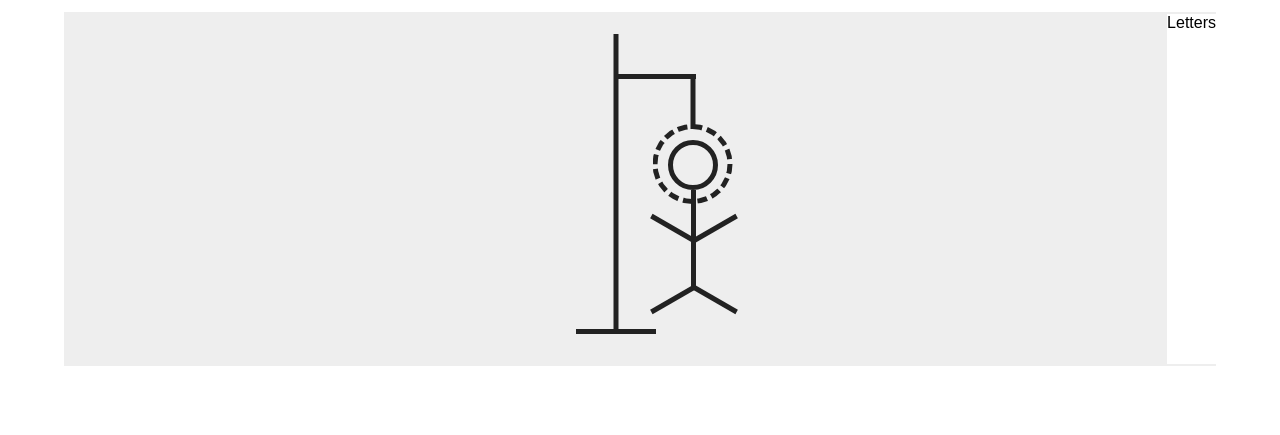
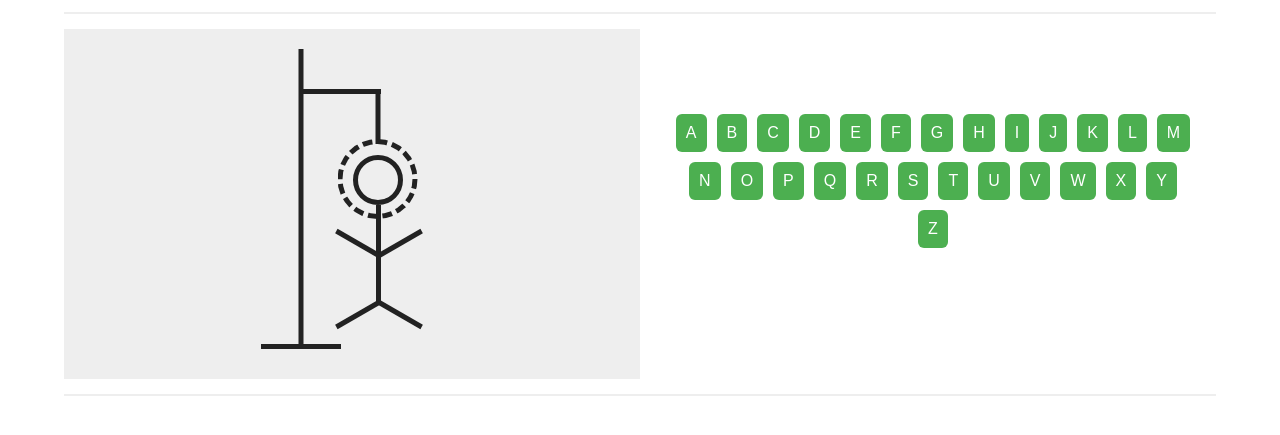
Before and after one commit to mohamedCleanCode/Hang-Man-Game, a plain HTML site: page index.html in a window 1280 px wide. Shown: the part 57-492 px from the top of the page. Drawn offline with Linux system fonts and the light colour scheme.

Commit message:
add some logic to js file

```diff
--- a/index.html
+++ b/index.html
@@ -33,12 +33,13 @@
                     </div>
                 </div>
             </div>
-            <div class="letters">letters</div>
+            <div class="letters"></div>
         </div>
         <hr>
         <div class="letters-guess"></div>
     </div>
 
+    <script src="main.js"></script>
 </body>
 
 </html>
--- a/main.css
+++ b/main.css
@@ -41,12 +41,14 @@ hr {
 }
 .content {
   display: flex;
+  flex-wrap: wrap;
 }
 .content .hangman-draw {
-  flex: 1;
+  width: 50%;
   background-color: #eee;
   height: 350px;
   padding: 20px;
+  margin: auto;
 }
 .hangman-draw .draw {
   width: 80px;
@@ -54,6 +56,7 @@ hr {
   margin: auto;
   border-bottom: var(--main-boder-width) solid var(--main-color);
   position: relative;
+  margin-left: 33%;
 }
 .draw .stand {
   position: absolute;
@@ -139,3 +142,19 @@ hr {
   top: 89%;
   transform: rotate(30deg);
 }
+.letters {
+  width: 50%;
+  height: 300px;
+  padding: 20px;
+  text-align: center;
+  margin-top: 80px;
+}
+.letters .letter {
+  display: inline-block;
+  background-color: #4caf50;
+  margin: 0 0 10px 10px;
+  padding: 10px;
+  color: white;
+  border-radius: 6px;
+  cursor: pointer;
+}
--- a/main.js
+++ b/main.js
@@ -0,0 +1,18 @@
+// Main varibles
+const letters = "abcdefghijklmnopqrstuvwxyz";
+const arrayOfLetters = letters.split("");
+const lettesrDom = document.querySelector(".letters");
+
+// Add letters into DOM
+arrayOfLetters.forEach((letter) => {
+  let span = document.createElement("span");
+  span.className = "letter";
+  let text = document.createTextNode(letter);
+  span.appendChild(text);
+  lettesrDom.appendChild(span);
+});
+
+// Object of words + categories
+const words = {
+  programming,
+};
```
